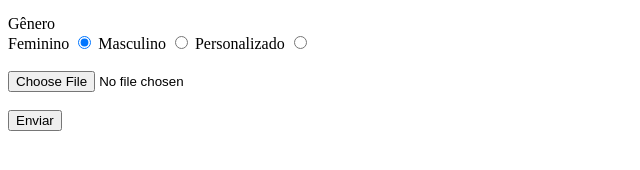
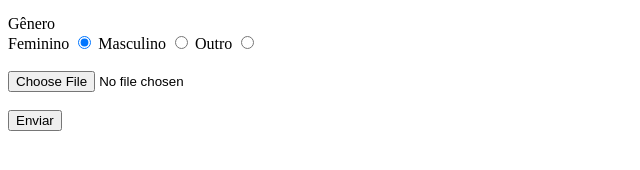
Before and after one commit to laisaffonso/aula-7-html-inter, a plain HTML site: page index.html in a window 1280 px wide. Shown: the part 360-530 px from the top of the page, 0-640 px from the left. Drawn offline with Linux system fonts and the light colour scheme.

Commit message:
mudando personalizado para outro

```diff
--- a/index.html
+++ b/index.html
@@ -73,7 +73,7 @@
         <label for="masculino">Masculino</label>
         <input type="radio" name="genero" id="masculino" value="masculino">
 
-        <label for="personalizado">Personalizado</label>
+        <label for="personalizado">Outro</label>
         <input type="radio" name="genero" id="personalizado" value="personalizado">
 
         <br>
```
